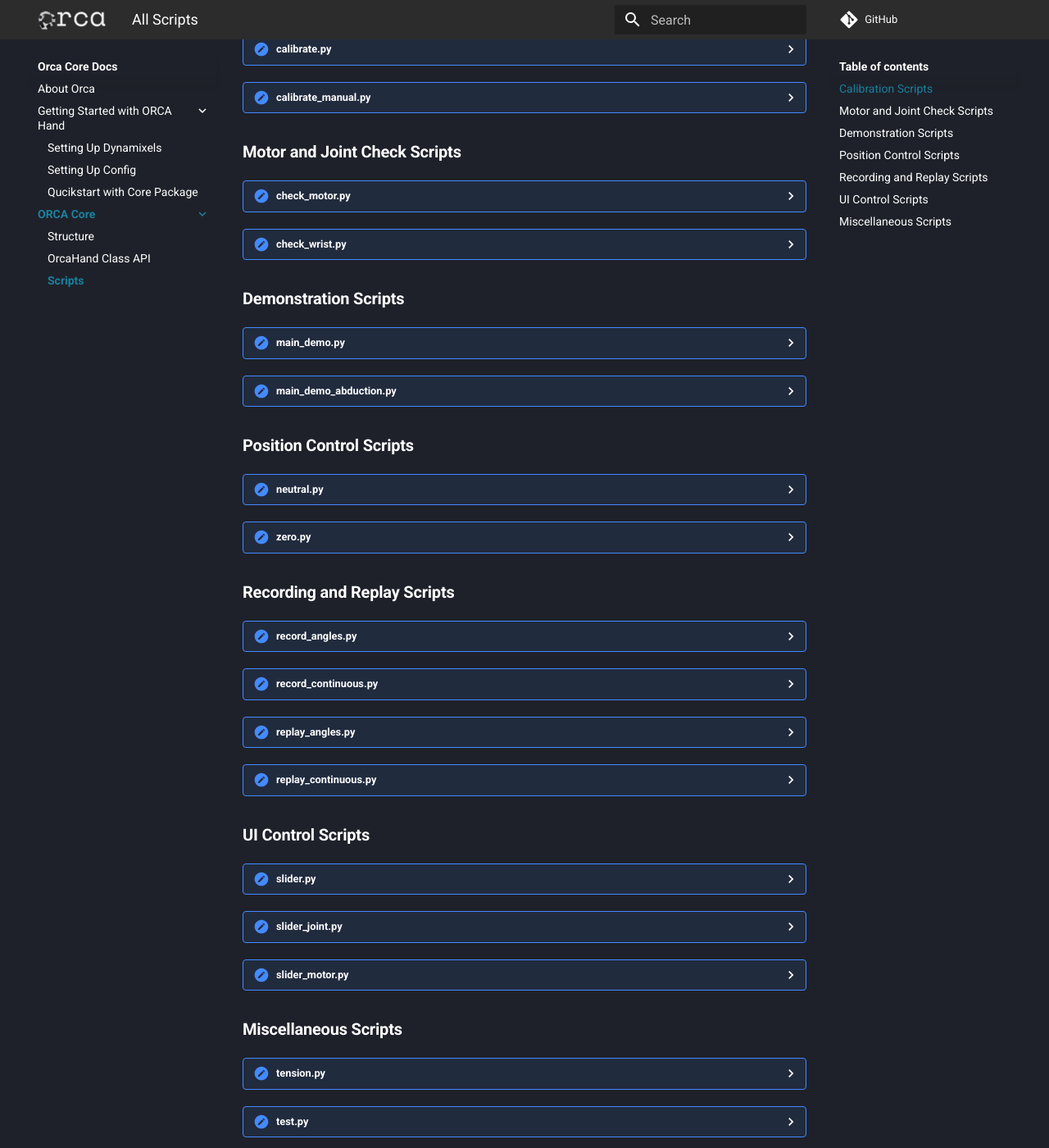
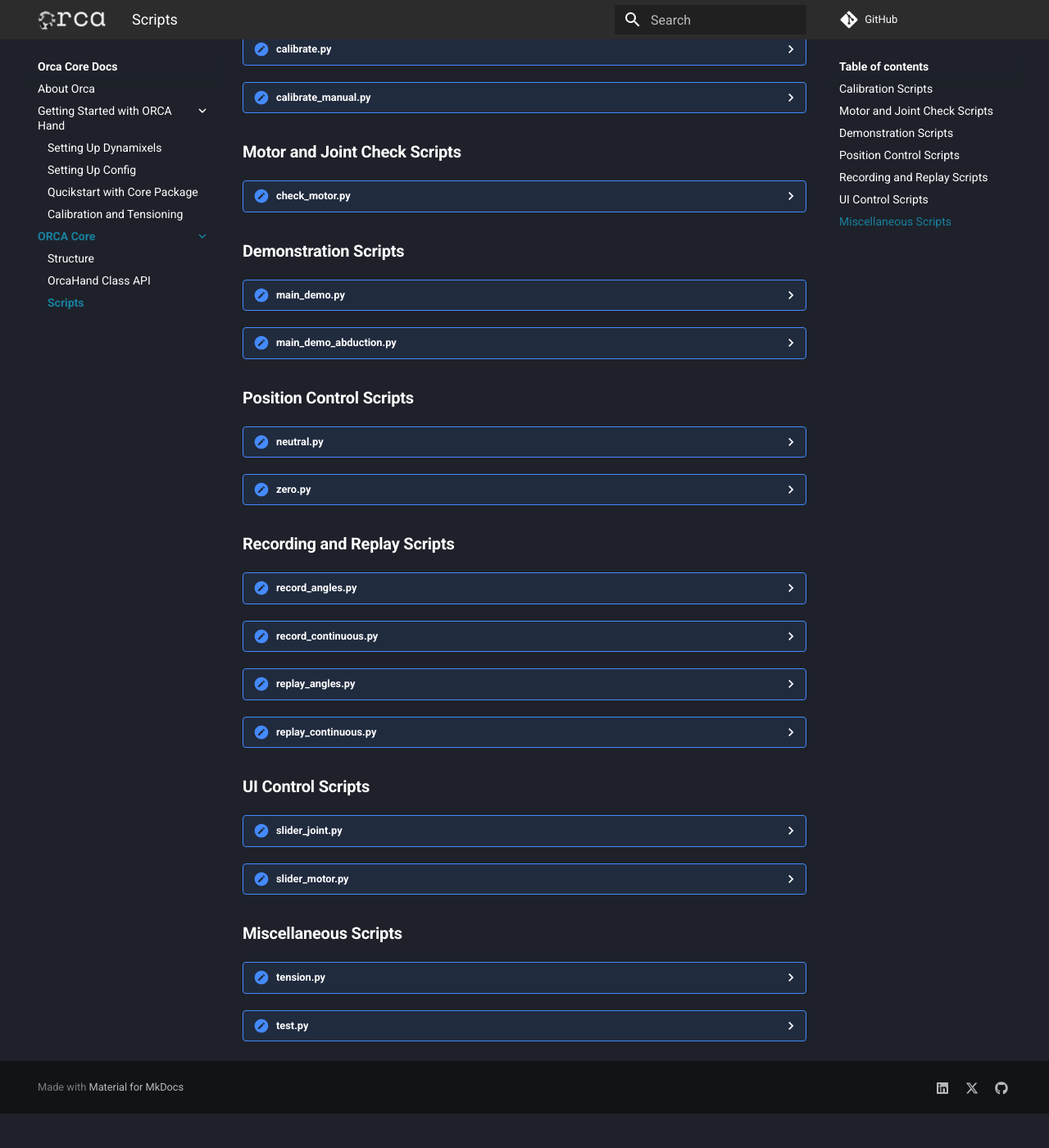
Before and after one commit to orcahand/orca_core, an MkDocs documentation site: the page built from docs/pages/orca-core-docs/orca-core-scripts.md, in a window 1280 px wide and 1400 px high, scrolled down 246 px. Shown: the whole window at 82% size. Built offline with MkDocs 1.6.1 and Material for MkDocs 9.7.7, drawn with Linux system fonts in a browser that asks for light colours; after the commit the page ends 1604 px from its top, so only the background shows below that; some of the changed text lies outside the part shown.

Commit message:
Docs: Fix scripts, update tension.py and add about calibration and tensioning

````diff
--- a/docs/pages/orca-core-docs/orca-core-scripts.md
+++ b/docs/pages/orca-core-docs/orca-core-scripts.md
@@ -12,10 +7,12 @@
 <details>
 <summary><strong>calibrate.py</strong></summary>
 
-Calibrates the ORCA Hand. This script reads the calibration sequence from the hand's configuration and applies it.
+Calibrates the ORCA Hand. This script reads the calibration sequence from the hand\\\'s configuration and applies it.
 
-Args:
-- <strong>model_path</strong> (<strong>str</strong>) – Path to the orcahand model folder (e.g., `/path/to/orcahand_v1_right`).
+<br><strong>Args:</strong><br>
+<ul>
+    <li><strong>model_path</strong> (<strong>str</strong>, optional): Path to the orcahand model folder (e.g., `/path/to/orcahand_v1_right`). If not provided, the script will use the default model path.</li>
+</ul>
 
 <strong>Example:</strong>
 ```bash
@@ -28,8 +25,10 @@
 
 Manually calibrates the ORCA Hand. This script guides the user through a manual calibration process.
 
-<strong>Args:</strong>
-- <strong>model_path</strong> (<strong>str</strong>) – Path to the orcahand model folder (e.g., `/path/to/orcahand_v1_right`).
+<br><strong>Args:</strong><br>
+<ul>
+    <li><strong>model_path</strong> (<strong>str</strong>, optional): Path to the orcahand model folder (e.g., `/path/to/orcahand_v1_right`). If not provided, the script will use the default model path.</li>
+</ul>
 
 <strong>Example:</strong>
 ```bash
@@ -42,28 +41,20 @@
 <details>
 <summary><strong>check_motor.py</strong></summary>
 
-Checks a specific motor (ID 2) by setting its operating mode to current-based position control, enabling torque, and then incrementally increasing its target position. It prints the current and target positions. This script appears to be hardcoded for a specific motor and setup.
+Checks a specific motor by setting its operating mode and enabling torque. It then incrementally changes the motor\\\'s target position and prints the current and target positions. This script is useful for testing individual motor functionality.
 
-<strong>Args:</strong>
-- None
+<br><strong>Args:</strong><br>
+<ul>
+    <li><strong>--port</strong> (<strong>str</strong>, optional): The serial port for the Dynamixel client (default: "/dev/tty.usbserial-FT9MISJT").</li><br>
+    <li><strong>--baudrate</strong> (<strong>int</strong>, optional): The baud rate for the Dynamixel client (default: 3000000).</li><br>
+    <li><strong>--motor_id</strong> (<strong>int</strong>, optional): The ID of the motor to check (default: 2).</li><br>
+    <li><strong>--wrist</strong> (<strong>action</strong>, optional): If set, configures the motor for wrist operation (position control mode 3). Recommended for motor IDs 0 or 17.</li><br>
+    <li><strong>--reverse</strong> (<strong>action</strong>, optional): If set, incrementally decreases the motor position; otherwise, increases it.</li>
+</ul>
 
 <strong>Example:</strong>
 ```bash
-python scripts/check_motor.py
-```
-</details>
-
-<details>
-<summary><strong>check_wrist.py</strong></summary>
-
-Checks the wrist motor (ID 2) by setting its operating mode to position control, enabling torque, and then incrementally increasing its target position. It prints the current and target positions. This script also appears to be hardcoded for a specific motor and setup.
-
-<strong>Args:</strong>
-- None
-
-<strong>Example:</strong>
-```bash
-python scripts/check_wrist.py
+python scripts/check_motor.py --motor_id 5 --port /dev/ttyUSB0
 ```
 </details>
 
@@ -72,12 +63,14 @@
 <details>
 <summary><strong>main_demo.py</strong></summary>
 
-Runs a demonstration of the ORCA Hand, making the fingers perform a wave-like motion. It initializes the hand, defines joint ranges, and then continuously updates joint positions to create the animation. The script uses a hardcoded model path.
+Runs a demonstration of the ORCA Hand, making the fingers perform a wave-like motion. It initializes the hand, defines joint ranges, and then continuously updates joint positions to create the animation.
 
-<strong>Args:<strong>
-- None
+<br><strong>Args:</strong><br>
+<ul>
+    <li><strong>model_path</strong> (<strong>str</strong>, optional): Path to the orcahand model folder (e.g., `/path/to/orcahand_v1_right`). If not provided, the script will use the default model path.</li>
+</ul>
 
-<strong>Example:<strong>
+<strong>Example:</strong>
 ```bash
 python scripts/main_demo.py
 ```
@@ -86,12 +79,14 @@
 <details>
 <summary><strong>main_demo_abduction.py</strong></summary>
 
-Runs a demonstration of the ORCA Hand, similar to `main_demo.py`, but with a focus on abduction movements. It initializes the hand, defines joint ranges, and then continuously updates joint positions. The script uses a hardcoded model path.
+Runs a demonstration of the ORCA Hand, similar to `main_demo.py`, but with a focus on abduction movements. It initializes the hand, defines joint ranges, and then continuously updates joint positions.
 
-<strong>Args:<strong>
-- None
+<br><strong>Args:</strong><br>
+<ul>
+    <li><strong>model_path</strong> (<strong>str</strong>, optional): Path to the orcahand model folder (e.g., `/path/to/orcahand_v1_right`). If not provided, the script will use the default model path.</li>
+</ul>
 
-<strong>Example:<strong>
+<strong>Example:</strong>
 ```bash
 python scripts/main_demo_abduction.py
 ```
@@ -104,10 +99,12 @@
 
 Moves the ORCA Hand to its neutral (home) position. It connects to the hand, enables torque, sets the neutral position, and then disables torque and disconnects.
 
-<strong>Args:<strong>
-- <strong>model_path<strong> (<strong>str<strong>) – Path to the hand model directory.
+<br><strong>Args:</strong><br>
+<ul>
+    <li><strong>model_path</strong> (<strong>str</strong>, optional): Path to the orcahand model folder (e.g., `/path/to/orcahand_v1_right`). If not provided, the script will use the default model path.</li>
+</ul>
 
-<strong>Example:<strong>
+<strong>Example:</strong>
 ```bash
 python scripts/neutral.py /path/to/orcahand_v1_right
 ```
@@ -116,12 +113,14 @@
 <details>
 <summary><strong>zero.py</strong></summary>
 
-Moves the wrist joint (motor 17, typically the last motor ID) incrementally. It connects to the hand, enables torque, and then enters a loop to slightly increase the position of the last motor. The script seems to be intended for testing or fine-tuning the wrist motor.
+Moves all joints of the ORCA Hand to the zero position. It connects to the hand, enables torque, sets all joint positions to 0, waits for stabilization, then disables torque and disconnects.
 
-<strong>Args:<strong>
-- <strong>model_path<strong> (<strong>str<strong>) – Path to the orcahand model folder (e.g., `/path/to/orcahand_v1_right`).
+<br><strong>Args:</strong><br>
+<ul>
+    <li><strong>model_path</strong> (<strong>str</strong>, optional): Path to the orcahand model folder (e.g., `/path/to/orcahand_v1_right`). If not provided, the script will use the default model path.</li>
+</ul>
 
-<strong>Example:<strong>
+<strong>Example:</strong>
 ```bash
 python scripts/zero.py /path/to/orcahand_v1_right
 ```
@@ -132,49 +131,56 @@
 <details>
 <summary><strong>record_angles.py</strong></summary>
 
-Records a sequence of joint angle waypoints for the ORCA Hand. The user is prompted to press Enter to capture each waypoint. The recorded sequence is saved to a YAML file. This script uses a hardcoded model path.
+Records a sequence of joint angle waypoints for the ORCA Hand. The user is prompted to press Enter to capture each waypoint. The recorded sequence is saved to a YAML file in the `replay_sequences` directory (or a custom directory).
 
-<strong>Args:<strong>
-- None (prompts for filename internally)
+<br><strong>Args:</strong><br>
+<ul>
+    <li><strong>model_path</strong> (<strong>str</strong>, optional): Path to the orcahand model folder (e.g., `/path/to/orcahand_v1_left`). If not provided, the script uses the default model path.</li><br>
+    <li><strong>--output_dir</strong> (<strong>str</strong>, optional): Directory to save the replay sequence. Defaults to `replay_sequences/` at the project root.</li>
+</ul>
 
-<strong>Example:<strong>
+<strong>Example:</strong>
 ```bash
-python scripts/record_angles.py
-# Then enter the desired filename when prompted.
+python scripts/record_angles.py /path/to/orcahand_v1_left --output_dir my_recordings
+# Then enter a filename prefix when prompted.
 ```
 </details>
 
 <details>
 <summary><strong>record_continuous.py</strong></summary>
 
-Continuously records joint angles from the ORCA Hand at a specified frequency and for an optional duration. The data is saved to a YAML file.
+Continuously records joint angles from the ORCA Hand at a specified frequency and for an optional duration. The data is saved to a YAML file in the `replay_sequences` directory (or a custom directory).
 
-<strong>Args:<strong>
-- <strong>model_path<strong> (<strong>str<strong>) – Path to the OrcaHand model.
-- <strong>--frequency<strong> (<strong>float<strong>) – Sampling frequency in Hz (default: 50.0).
-- <strong>--duration<strong> (<strong>float<strong>) – Recording duration in seconds (optional, records indefinitely if not set).
-- <strong>--output_dir<strong> (<strong>str<strong>) – Directory to save the output file (default: ".").
+<br><strong>Args:</strong><br>
+<ul>
+    <li><strong>model_path</strong> (<strong>str</strong>, optional): Path to the orcahand model folder (e.g., `/path/to/orcahand_v1_left`). If not provided, uses the default model path.</li><br>
+    <li><strong>--frequency</strong> (<strong>float</strong>, optional): Sampling frequency in Hz (default: 50.0).</li><br>
+    <li><strong>--duration</strong> (<strong>float</strong>, optional): Recording duration in seconds. Records indefinitely if not set.</li><br>
+    <li><strong>--output_dir</strong> (<strong>str</strong>, optional): Directory to save the output file. Defaults to `replay_sequences/` at the project root.</li>
+</ul>
 
-<strong>Example:<strong>
+<strong>Example:</strong>
 ```bash
-python scripts/record_continuous.py /path/to/orcahand_v1_right --frequency 100 --duration 10 --output_dir ./replay_sequences
-# Then enter a prefix for the filename when prompted.
+python scripts/record_continuous.py /path/to/orcahand_v1_right --frequency 100 --duration 10 --output_dir ./custom_replays
+# Then enter a filename prefix when prompted.
 ```
 </details>
 
 <details>
 <summary><strong>replay_angles.py</strong></summary>
 
-Replays a recorded sequence of hand movements (waypoints) from a YAML file. It interpolates between waypoints for smooth motion.
+Replays a recorded sequence of hand movements (waypoints) from a YAML file. It interpolates between waypoints for smooth motion and loops the sequence indefinitely.
 
-<strong>Args:<strong>
-- <strong>model_path<strong> (<strong>str<strong>) – Path to the orcahand model folder.
-- <strong>--step_time<strong> (<strong>float<strong>) – Timestep for interpolation (default: 0.02).
+<br><strong>Args:</strong><br>
+<ul>
+    <li><strong>model_path</strong> (<strong>str</strong>, optional): Path to the orcahand model folder (e.g., `/path/to/orcahand_v1`). If not provided, uses the default model path.</li><br>
+    <li><strong>--step_time</strong> (<strong>float</strong>, optional): Timestep for interpolation (default: 0.02 seconds).</li><br>
+    <li><strong>--replay_file</strong> (<strong>str</strong>, required): Path to the replay file. Can be an absolute/relative path, or a plain filename (searched in `project_root/replay_sequences/`).</li>
+</ul>
 
-<strong>Example:<strong>
+<strong>Example:</strong>
 ```bash
-python scripts/replay_angles.py /path/to/orcahand_v1_right --step_time 0.01
-# Then enter the filename of the replay sequence when prompted.
+python scripts/replay_angles.py /path/to/orcahand_v1_right --replay_file my_capture_replay_sequence_TIMESTAMP.yaml --step_time 0.01
 ```
 </details>
 
@@ -183,41 +189,31 @@
 
 Replays continuously recorded hand joint movements from a YAML file. It attempts to match the original sampling frequency.
 
-<strong>Args:<strong>
-- <strong>model_path<strong> (<strong>str<strong>) – Path to the OrcaHand model folder.
-- <strong>replay_file<strong> (<strong>str<strong>) – YAML file containing the recorded angles and metadata.
+<br><strong>Args:</strong><br>
+<ul>
+    <li><strong>model_path</strong> (<strong>str</strong>, optional): Path to the OrcaHand model folder (e.g., `/path/to/orcahand_v1_left`). If not provided, uses the default model path.</li><br>
+    <li><strong>--replay_file</strong> (<strong>str</strong>, required): Path to the replay file. Can be an absolute/relative path, or a plain filename (searched in `project_root/replay_sequences/`).</li>
+</ul>
 
-<strong>Example:<strong>
+<strong>Example:</strong>
 ```bash
-python scripts/replay_continuous.py /path/to/orcahand_v1_right ./replay_sequences/continuous_angles_YYYYMMDD_HHMMSS.yaml
+python scripts/replay_continuous.py /path/to/orcahand_v1_right --replay_file continuous_angles_YYYYMMDD_HHMMSS.yaml
 ```
 </details>
 
 ### UI Control Scripts
 
 <details>
-<summary><strong>slider.py</strong></summary>
-
-Provides a Tkinter-based GUI with sliders to control each joint of the ORCA Hand individually. It allows enabling/disabling torque and displays current joint values. This script uses a hardcoded model path ("models").
-
-<strong>Args:<strong>
-- None
-
-<strong>Example:<strong>
-```bash
-python scripts/slider.py
-```
-</details>
-
-<details>
 <summary><strong>slider_joint.py</strong></summary>
 
-Provides a Tkinter-based GUI with sliders to control each joint of the ORCA Hand. Similar to `slider.py` but takes the hand model path as an argument.
+Provides a Tkinter-based GUI with sliders to control each joint of the ORCA Hand individually. It allows enabling/disabling torque and displays current joint values.
 
-<strong>Args:<strong>
-- <strong>hand_path<strong> (<strong>str<strong>) – Path to the hand model directory.
+<br><strong>Args:</strong><br>
+<ul>
+    <li><strong>model_path</strong> (<strong>str</strong>, optional): Path to the hand model directory (e.g., `/path/to/orcahand_v1_right`). If not provided, uses the default model path.</li>
+</ul>
 
-<strong>Example:<strong>
+<strong>Example:</strong>
 ```bash
 python scripts/slider_joint.py /path/to/orcahand_v1_right
 ```
@@ -226,12 +222,14 @@
 <details>
 <summary><strong>slider_motor.py</strong></summary>
 
-Provides a Tkinter-based GUI with sliders to control each motor of the ORCA Hand individually. This allows for direct motor position control rather than joint-level control.
+Provides a Tkinter-based GUI with sliders to control each motor of the ORCA Hand individually. This allows for direct motor position control rather than joint-level control. Sliders have a small range for precise adjustments around the current motor position.
 
-<strong>Args:<strong>
-- <strong>hand_path<strong> (<strong>str<strong>) – Path to the hand model directory.
+<br><strong>Args:</strong><br>
+<ul>
+    <li><strong>model_path</strong> (<strong>str</strong>, optional): Path to the hand model directory (e.g., `/path/to/orcahand_v1_right`). If not provided, uses the default model path.</li>
+</ul>
 
-<strong>Example:<strong>
+<strong>Example:</strong>
 ```bash
 python scripts/slider_motor.py /path/to/orcahand_v1_right
 ```
@@ -242,12 +240,15 @@
 <details>
 <summary><strong>tension.py</strong></summary>
 
-Enables torque on the ORCA Hand and holds the current position, effectively creating tension in the tendons. The script runs until interrupted (Ctrl+C).
+Enables torque on the ORCA Hand servos and holds the current position, effectively locking the bottom spools in order to be able to rachet the top spools. The script runs until interrupted (Ctrl+C).
 
-<strong>Args:<strong>
-- <strong>model_path<strong> (<strong>str<strong>) – Path to the orcahand model folder.
+<br><strong>Args:</strong><br>
+<ul>
+    <li><strong>model_path</strong> (<strong>str</strong>, optional): Path to the orcahand model folder (e.g., `/path/to/orcahand_v1_left`). If not provided, uses the default model path.</li><br>
+    <li><strong>--move_motors</strong>: Move all motors CCW with a the calibration current specified in `config.py` and then enable torque in order to hold the servos in position for tensioning.</li>
+</ul>
 
-<strong>Example:<strong>
+<strong>Example:</strong>
 ```bash
 python scripts/tension.py /path/to/orcahand_v1_left
 ```
@@ -256,12 +257,14 @@
 <details>
 <summary><strong>test.py</strong></summary>
 
-A test script that connects to the ORCA Hand, enables torque, sets a specific pose for the index finger's MCP joint and middle finger's PIP joint, waits for 2 seconds, disables torque, and disconnects. This script appears to use a default `OrcaHand()` initialization, which might rely on a default model path or configuration.
+A test script that connects to the ORCA Hand, enables torque, sets a specific pose for a few joints (index_mcp, middle_pip, pinky_abd), waits for 2 seconds, disables torque, and disconnects.
 
-<strong>Args:<strong>
-- None
+<br><strong>Args:</strong><br>
+<ul>
+    <li><strong>model_path</strong> (<strong>str</strong>, optional): Path to the hand model directory (e.g., `/path/to/orcahand_v1_right`). If not provided, uses the default model path.</li>
+</ul>
 
-<strong>Example:<strong>
+<strong>Example:</strong>
 ```bash
 python scripts/test.py
 ```
--- a/mkdocs.yml
+++ b/mkdocs.yml
@@ -53,6 +53,7 @@
       - Setting Up Dynamixels: pages/getting-started-docs/setting-up-dynamixels.md
       - Setting Up Config: pages/getting-started-docs/setting-up-config.md
       - Qucikstart with Core Package: pages/getting-started-docs/quickstart-with-core-package.md
+      - Calibration and Tensioning: pages/getting-started-docs/initial-tensioning-and-calibration.md
   - ORCA Core:
       - Structure: pages/orca-core-docs/orca-core-structure.md
       - OrcaHand Class API: pages/orca-core-docs/orcahand-api.md
````
Also changed, not shown: other parts of docs/pages/orca-core-docs/orca-core-scripts.md (+0 -5 lines), docs/index.md (+1 -2 lines), docs/pages/getting-started-docs/initial-tensioning-and-calibration.md (added, +38 -0 lines), docs/pages/getting-started-docs/setting-up-dynamixels.md (+4 -19 lines).
